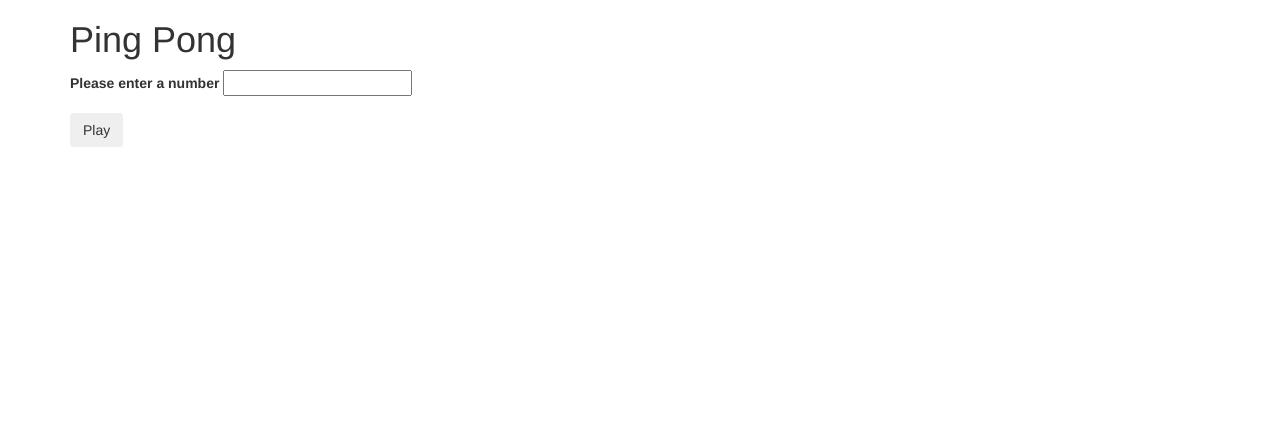
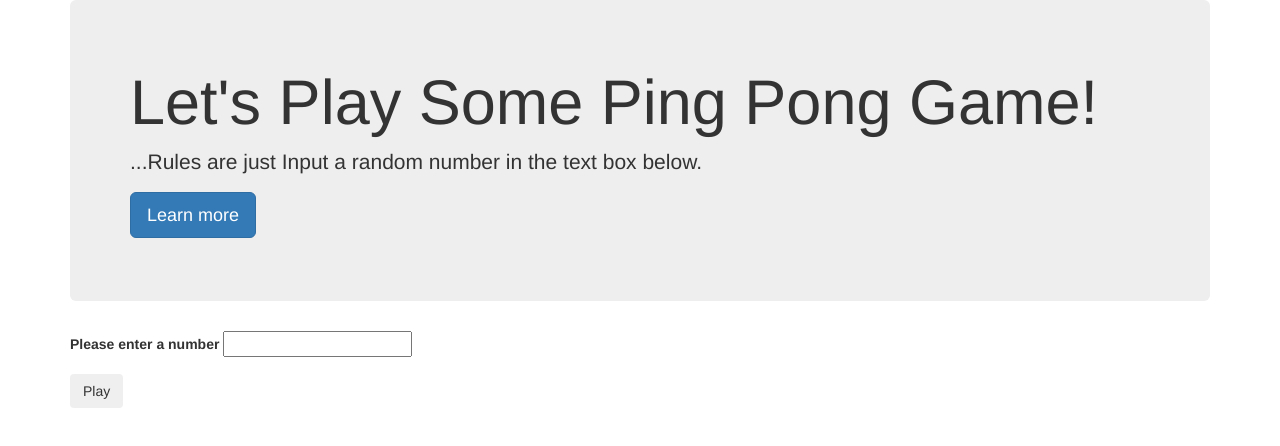
Before and after one commit to sbsuf/ping-pong, a plain HTML site: page index.html in a window 1280 px wide. Drawn offline with Linux system fonts and the light colour scheme.

Commit message:
add jumbotron

```diff
--- a/index.html
+++ b/index.html
@@ -10,7 +10,11 @@
   </head>
   <body>
     <div class="container">
-      <h1>Ping Pong</h1>
+      <div class="jumbotron">
+        <h1>Let's Play Some Ping Pong Game!</h1>
+        <p>...Rules are just Input a random number in the text box below.</p>
+        <p><a class="btn btn-primary btn-lg" href="#" role="button">Learn more</a></p>
+      </div>
 
       <form id="input">
         <div class="form-group">
```
